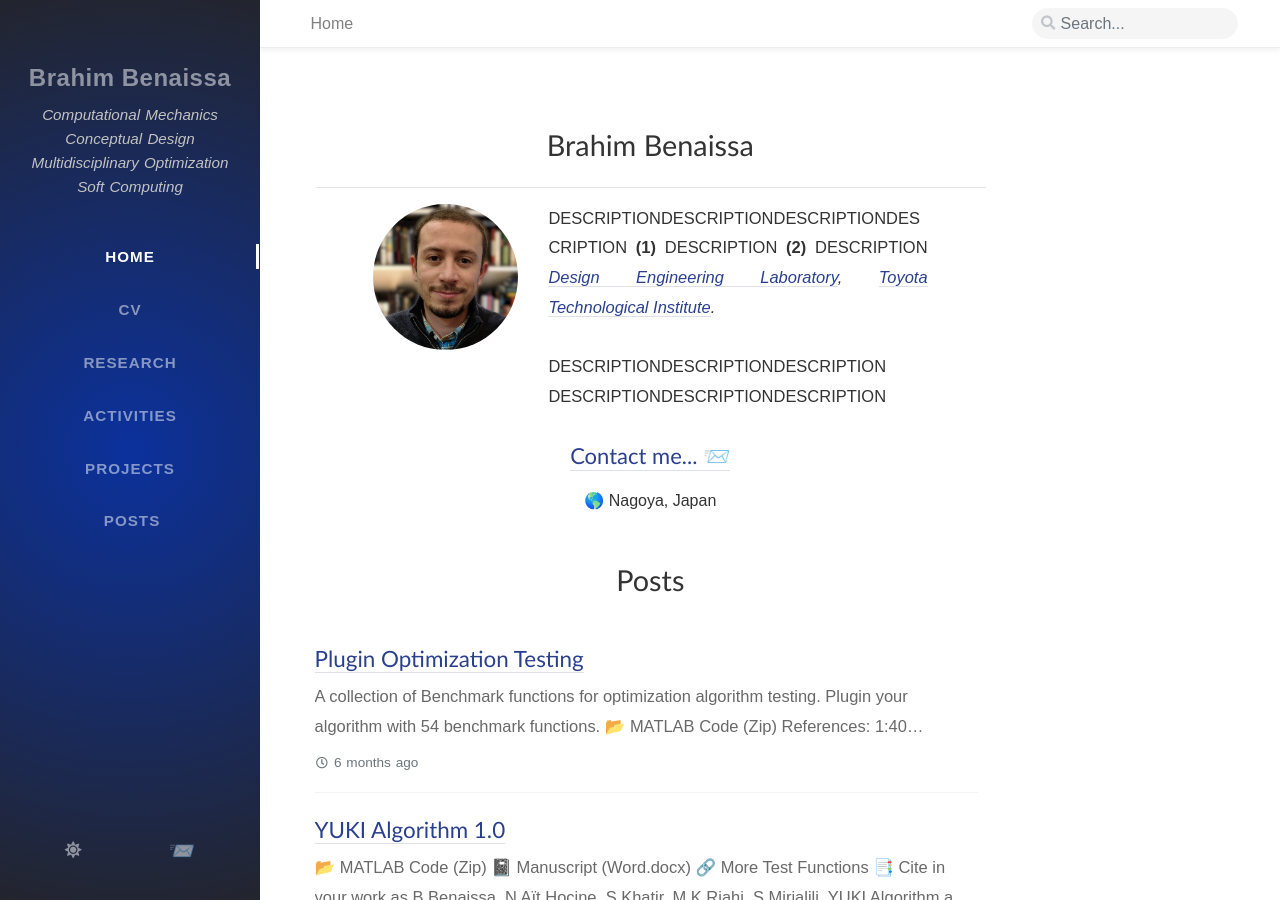
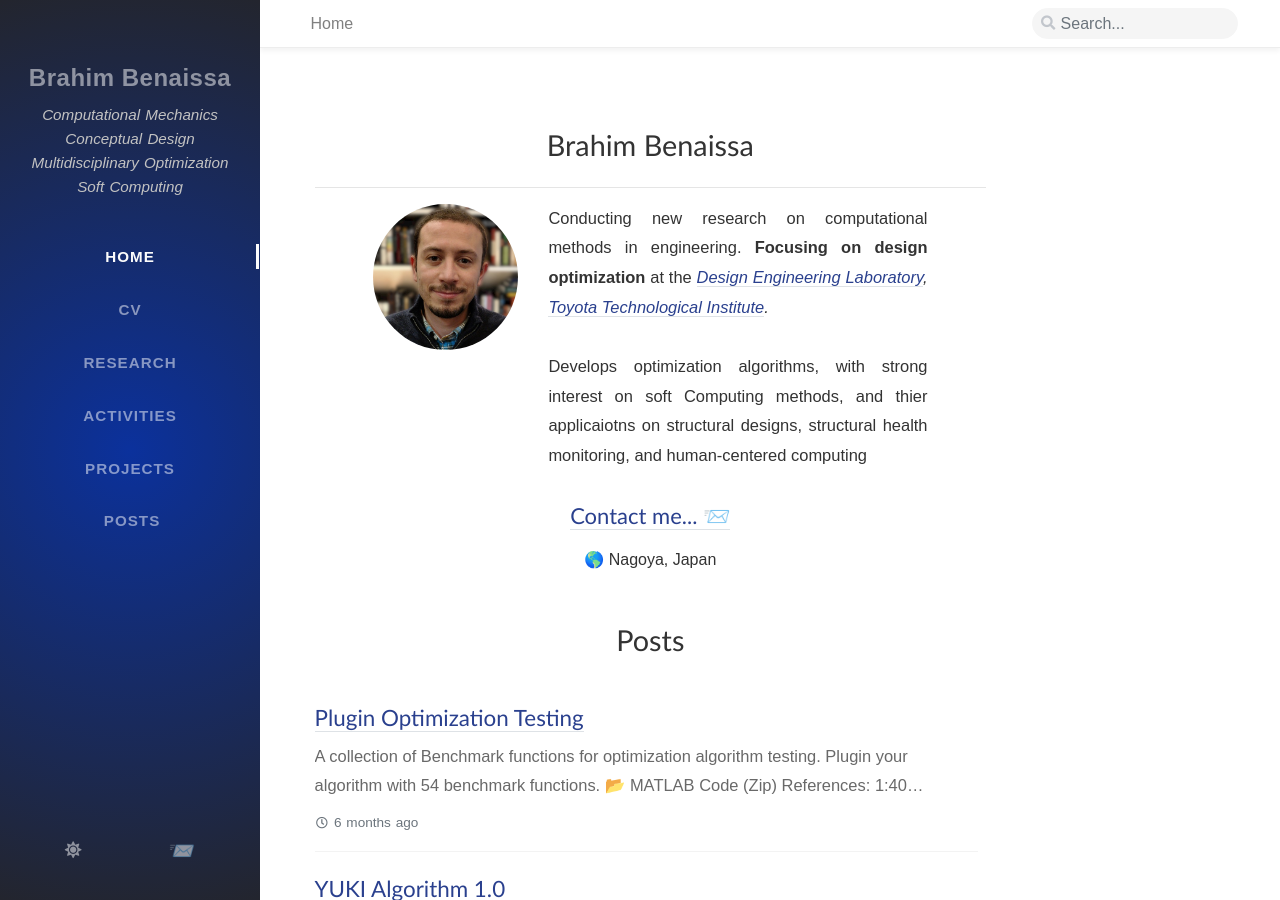
Before and after one commit to Brahim-Benaissa/Brahim-Benaissa.github.io, a Jekyll site: the page built from index.html, in a window 1280 px wide and 900 px high. Built offline with Jekyll 4.4.1, drawn with Linux system fonts in a browser that asks for light colours; nearby versions of some CDN libraries; some web fonts are replaced; the list of posts is cut into pages by our own code; comment, search, counter and statistics services are not loaded.

Commit message:
Update home.html

```diff
--- a/_layouts/home.html
+++ b/_layouts/home.html
@@ -19,11 +19,10 @@ layout: page
   </div> <!-- #page -->
   <div class="col-10 col-lg-7 col-xl-7">
     <p align="justify">
-      DESCRIPTIONDESCRIPTIONDESCRIPTIONDESCRIPTION <b>(1)</b> DESCRIPTION <b>(2)</b> DESCRIPTION
+      Conducting new research on computational methods in engineering. <b> Focusing on design optimization </b> at the
        <i><a target="_blank" href="https://www.toyota-ti.ac.jp/english/research/labolatories/mech/post-26.html">Design Engineering Laboratory</a>, <a target="_blank" href="https://www.toyota-ti.ac.jp/english/index.html">Toyota Technological Institute</a>.</i>
       <br><br>
-      DESCRIPTIONDESCRIPTIONDESCRIPTION
-      DESCRIPTIONDESCRIPTIONDESCRIPTION  <br>
+      Develops optimization algorithms, with strong interest on soft Computing methods, and thier applicaiotns on structural designs, structural health monitoring, and human-centered computing <br>
     </p>
   </div> <!-- #page -->
 </div><!-- .col-12 -->
```
